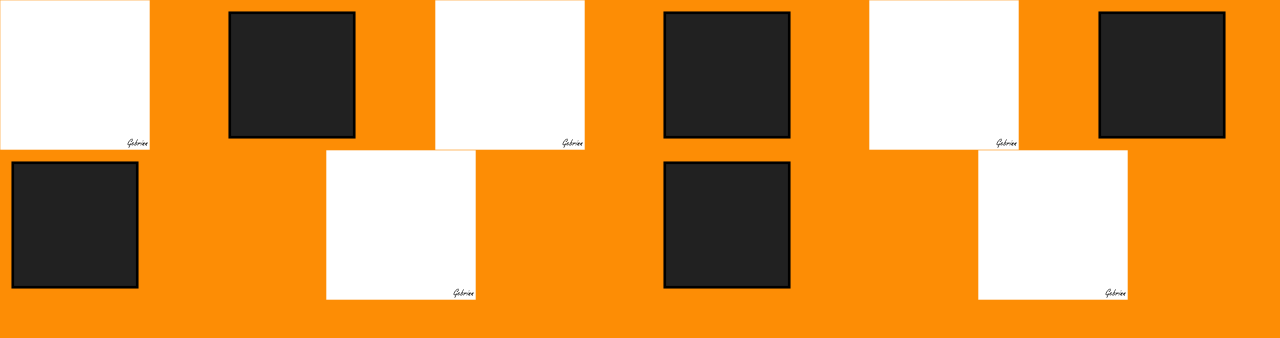
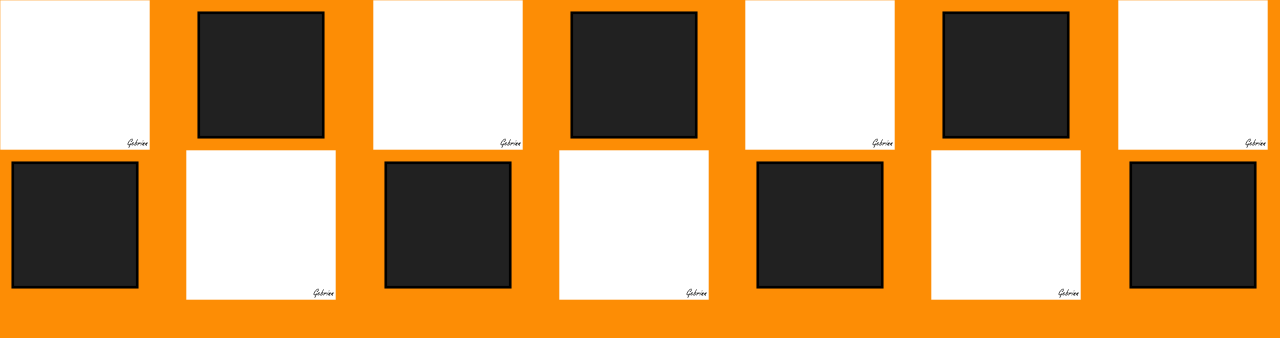
Before and after one commit to chaianandrei/chaianandrei.github.io, a plain HTML site: page index3.html in a window 1280 px wide. Drawn offline with nearby package versions, Linux system fonts and the light colour scheme.

Commit message:
Add files via upload

```diff
--- a/index3.html
+++ b/index3.html
@@ -32,6 +32,12 @@
                     <img src="untitleddesign_2_original-1-300x300.png"width="150" height="150">
                 </div>
 
+                <div class="col">
+                    <img src="quadrado-branco-png-3-Copy-1.png" width="150" height="150">
+                    </div>
+
+
+
  </div>
 
  <div class="row">
@@ -49,6 +55,21 @@
             <div class="col">
                 <img src="quadrado-branco-png-3-Copy-1.png"width="150" height="150">
             </div>
+
+            <div class="col">
+                <img src="untitleddesign_2_original-1-300x300.png" width="150" height="150">
+                </div>
+                <div class="col">
+                    <img src="quadrado-branco-png-3-Copy-1.png"width="150" height="150">
+                </div>
+
+                <div class="col">
+                    <img src="untitleddesign_2_original-1-300x300.png" width="150" height="150">
+                    </div>
+
+
+
+
  </div>
 
 
```
Also changed, not shown: style.css (line endings or trailing spaces).
